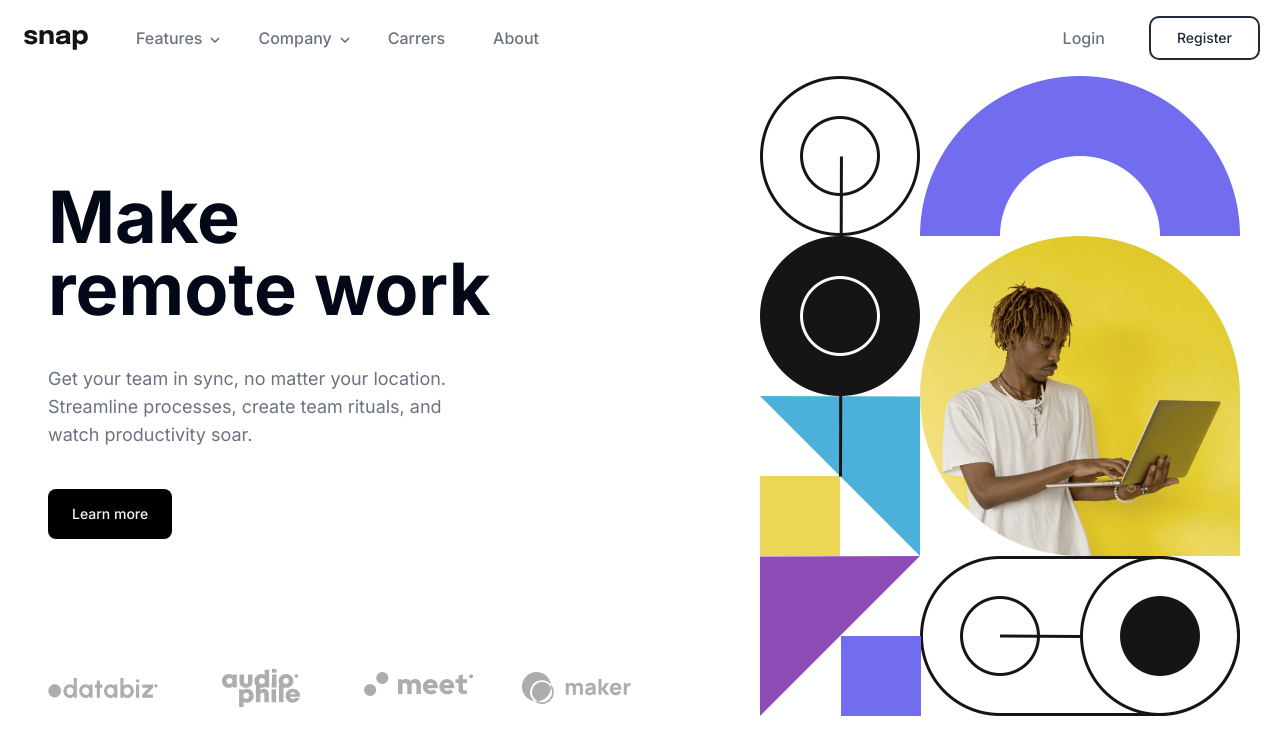
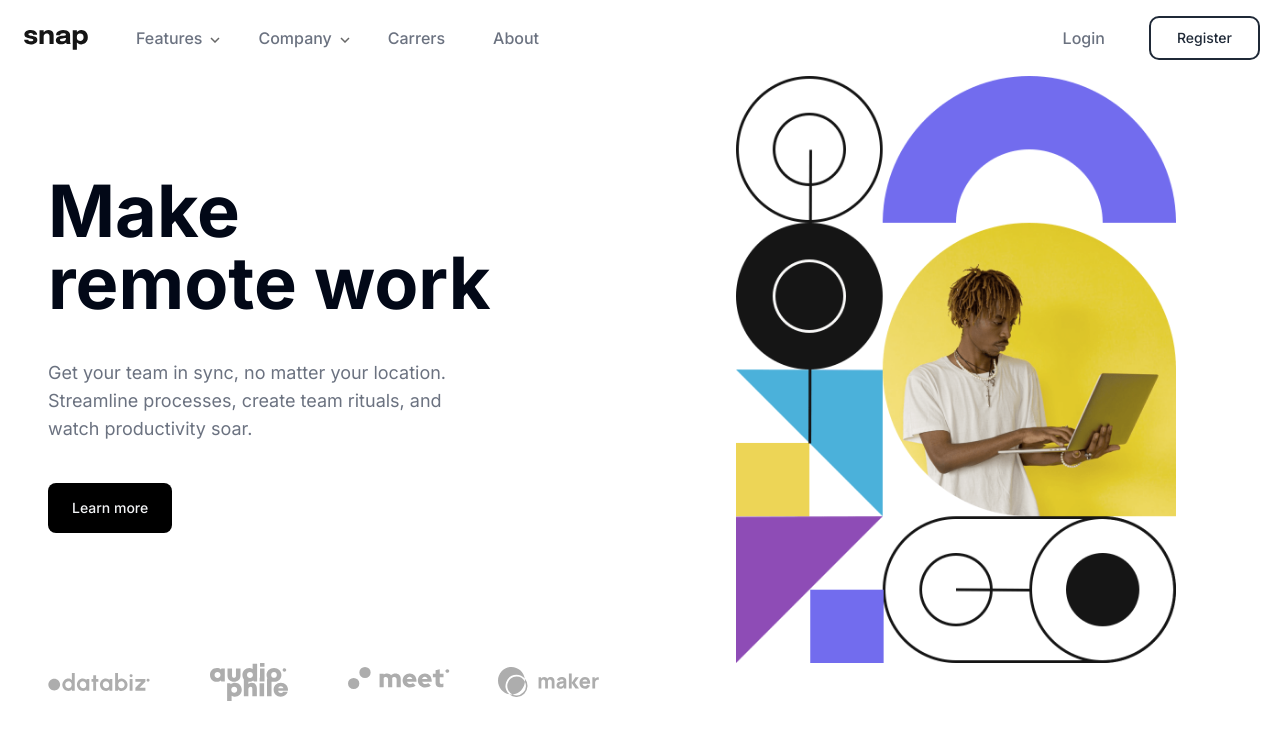
Before and after one commit to UnicornDad8/intro-section-with-dropdown-navigation, a Next.js app: page / in a window 1280 px wide. Shown: the top 754 px of the page. Built offline with nearby package versions, Linux system fonts and the light colour scheme.

Commit message:
Fixing hero image

```diff
--- a/components/shared/Hero.tsx
+++ b/components/shared/Hero.tsx
@@ -11,7 +11,7 @@ const Hero = () => {
 
   return (
     <section className="flex flex-center flex-col md:flex-row wrapper h-full">
-      <div className="flex flex-col justify-center items-center md:items-start md:px-2 px-0 py-3 md:w-1/2 w-full h-full">
+      <div className="flex flex-col justify-center items-center md:items-start md:px-2 md:pr-10 px-0 py-3 md:w-1/2 w-full h-full">
         <div className="flex flex-row md:flex-col">
           <h1 className="text-[40px] md:text-7xl font-bold">Make</h1>
           <h1 className="text-[40px] md:text-7xl md:ml-0 ml-3 font-bold">
@@ -64,18 +64,16 @@ const Hero = () => {
           </div>
         </div>
       </div>
-      <div className="md:w-1/2 w-full h-full flex -order-1 md:order-1">
-        <div className="flex justify-end w-full h-full">
-          {isDesktop && (
+      <div className="md:w-1/2 w-full flex justify-end h-full -order-1 md:order-1">
+        <div className="w-full h-full md:ml-24">
+          {isDesktop ? (
             <Image
               src="/images/image-hero-desktop.png"
               alt="hero desktop"
-              width={480}
-              height={640}
-              className="mb-24"
+              width={440}
+              height={600}
             />
-          )}
-          {!isDesktop && (
+          ) : (
             <Image
               src="/images/image-hero-mobile.png"
               alt="Hero mobile"
```
